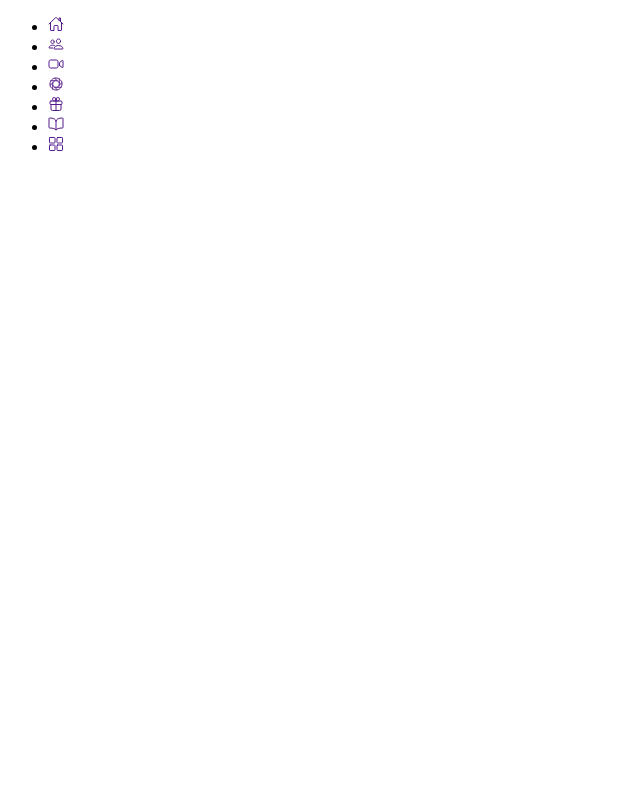
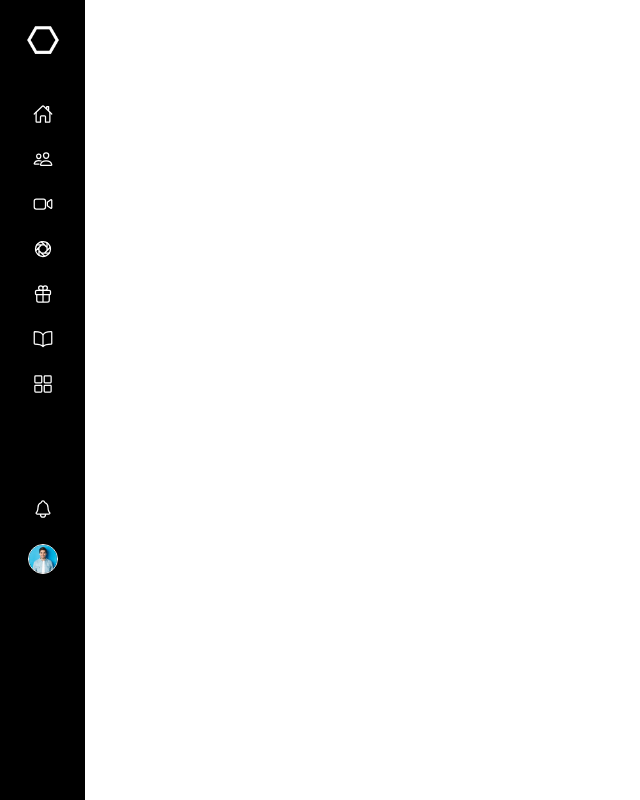
Before and after one commit to shofol1/test_dashboard, a plain HTML site: page index.html in a window 1280 px wide. Shown: the whole page, without its empty margins (0-640 px from the left). Drawn offline with nearby package versions, Linux system fonts and the light colour scheme.

Commit message:
navigation design complete

```diff
--- a/css/style.css
+++ b/css/style.css
@@ -0,0 +1,66 @@
+* {
+  margin: 0;
+  padding: 0;
+  box-sizing: border-box;
+}
+:root {
+  --blue-bg: #dae8ff;
+  --blue-icon: #9ca9ca;
+  --green: #53ba85;
+  --black: #000;
+  --white: #fff;
+  --hover: #666666;
+}
+body {
+  min-height: 100vh;
+  overflow-x: hidden;
+}
+.container {
+  position: relative;
+  width: 100%;
+}
+.navigation {
+  position: fixed;
+  width: 85px;
+  height: 100%;
+  background-color: var(--black);
+  transition: 0.4s;
+}
+.logo {
+  width: 80px;
+  height: 80px;
+}
+.navigation ul {
+  position: absolute;
+  top: 0;
+  left: 0;
+  width: 100%;
+}
+.navigation ul li {
+  list-style: none;
+  text-align: center;
+  margin-bottom: 20px;
+}
+.navigation ul li a:hover {
+  background-color: var(--hover);
+}
+.navigation ul li a {
+  color: var(--white);
+  text-decoration: none;
+  font-size: 20px;
+  padding: 10px;
+  border-radius: 5px;
+}
+.bottom {
+  margin-top: 100px;
+}
+.profile {
+  text-align: center;
+}
+.user {
+  width: 30px;
+  height: 30px;
+  border: 1px solid var(--white);
+  object-fit: cover;
+  border-radius: 50%;
+}
--- a/index.html
+++ b/index.html
@@ -12,6 +12,9 @@
       <!-- navigation start  -->
       <div class="navigation">
         <ul>
+          <li>
+            <img src="./assets/logo.png" class="logo" alt="" />
+          </li>
           <li>
             <a href="">
               <span class="icon"
@@ -61,9 +64,20 @@
               ></span>
             </a>
           </li>
+          <li class="bottom">
+            <a href="">
+              <ion-icon name="notifications-outline"></ion-icon>
+            </a>
+          </li>
+          <div class="profile">
+            <a href=""> <img src="./assets/user.jpg" class="user" alt="" /></a>
+          </div>
         </ul>
       </div>
       <!-- navigation end  -->
+      <!-- main section start  -->
+
+      <!-- main section end  -->
     </div>
 
     <!-- icon link  -->
```
Also changed, not shown: assets/logo.png (added), assets/user.jpg (added).
